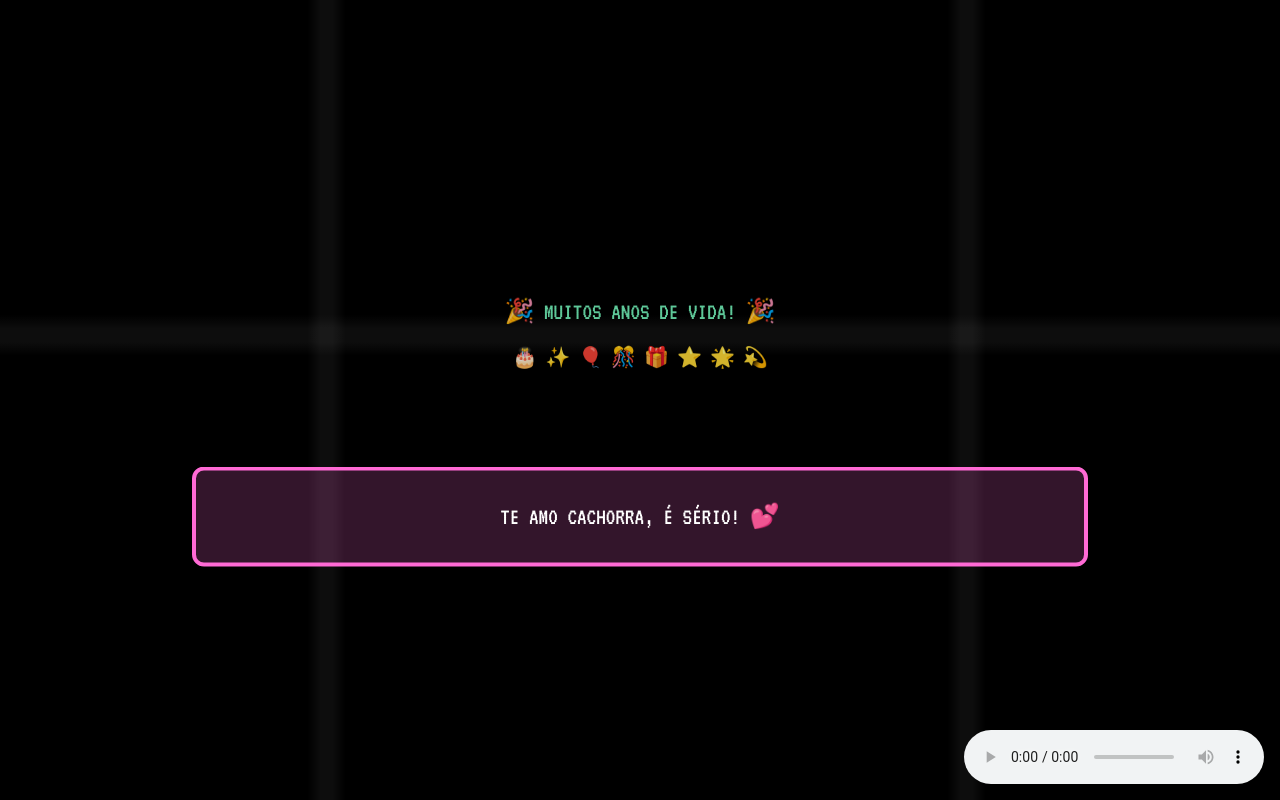
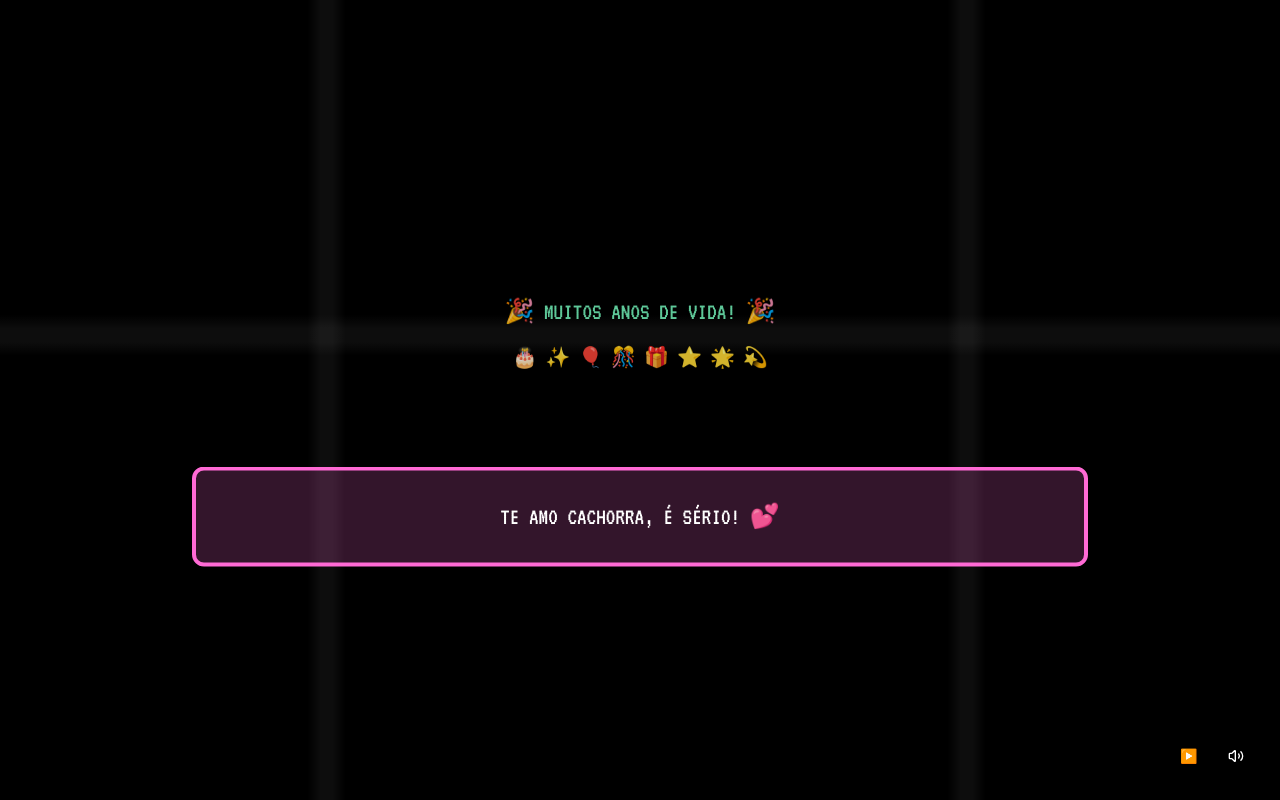
Before and after one commit to Bessaq/guikatzinha, a React (Vite) app: page / in a window 1280 px wide. Shown: the top 800 px of the page. Built offline with nearby package versions, Linux system fonts and the light colour scheme.

Commit message:
Fix audio playback issue
Addressed the problem where the audio file "rina.mp3" was not playing as expected.
[skip gpt_engineer]

```diff
--- a/src/components/AudioPlayer.tsx
+++ b/src/components/AudioPlayer.tsx
@@ -1,33 +1,66 @@
-import React, { useEffect, useRef } from 'react';
+import React, { useEffect, useRef, useState } from 'react';
+import { Button } from "@/components/ui/button";
+import { Volume2, VolumeX } from "lucide-react";
 
 const AudioPlayer = () => {
   const audioRef = useRef<HTMLAudioElement>(null);
+  const [isPlaying, setIsPlaying] = useState(false);
+  const [isMuted, setIsMuted] = useState(false);
 
-  useEffect(() => {
-    // Try to play audio when component mounts
-    const playAudio = async () => {
-      try {
+  const togglePlay = () => {
     if (audioRef.current) {
-          await audioRef.current.play();
+      if (isPlaying) {
+        audioRef.current.pause();
+      } else {
+        audioRef.current.play();
       }
-      } catch (error) {
-        console.log("Autoplay prevented - user interaction required");
+      setIsPlaying(!isPlaying);
     }
   };
 
-    playAudio();
+  const toggleMute = () => {
+    if (audioRef.current) {
+      audioRef.current.muted = !isMuted;
+      setIsMuted(!isMuted);
+    }
+  };
+
+  useEffect(() => {
+    const audio = audioRef.current;
+    if (audio) {
+      audio.volume = 0.5; // Set initial volume to 50%
+    }
   }, []);
 
   return (
+    <div className="fixed bottom-4 right-4 z-50 flex items-center gap-2 bg-black/80 p-2 rounded-lg">
       <audio
         ref={audioRef}
         loop
-      controls
-      className="fixed bottom-4 right-4 z-50"
+        preload="auto"
       >
         <source src="/rina.mp3" type="audio/mpeg" />
         Your browser does not support the audio element.
       </audio>
+
+      <Button
+        variant="ghost"
+        size="icon"
+        onClick={togglePlay}
+        className="text-white hover:text-neon-pink"
+      >
+        {isPlaying ? "⏸️" : "▶️"}
+      </Button>
+
+      <Button
+        variant="ghost"
+        size="icon"
+        onClick={toggleMute}
+        className="text-white hover:text-neon-pink"
+      >
+        {isMuted ? <VolumeX className="h-4 w-4" /> : <Volume2 className="h-4 w-4" />}
+      </Button>
+    </div>
   );
 };
 
```
Lines whose indentation alone changed are shown as unchanged.
